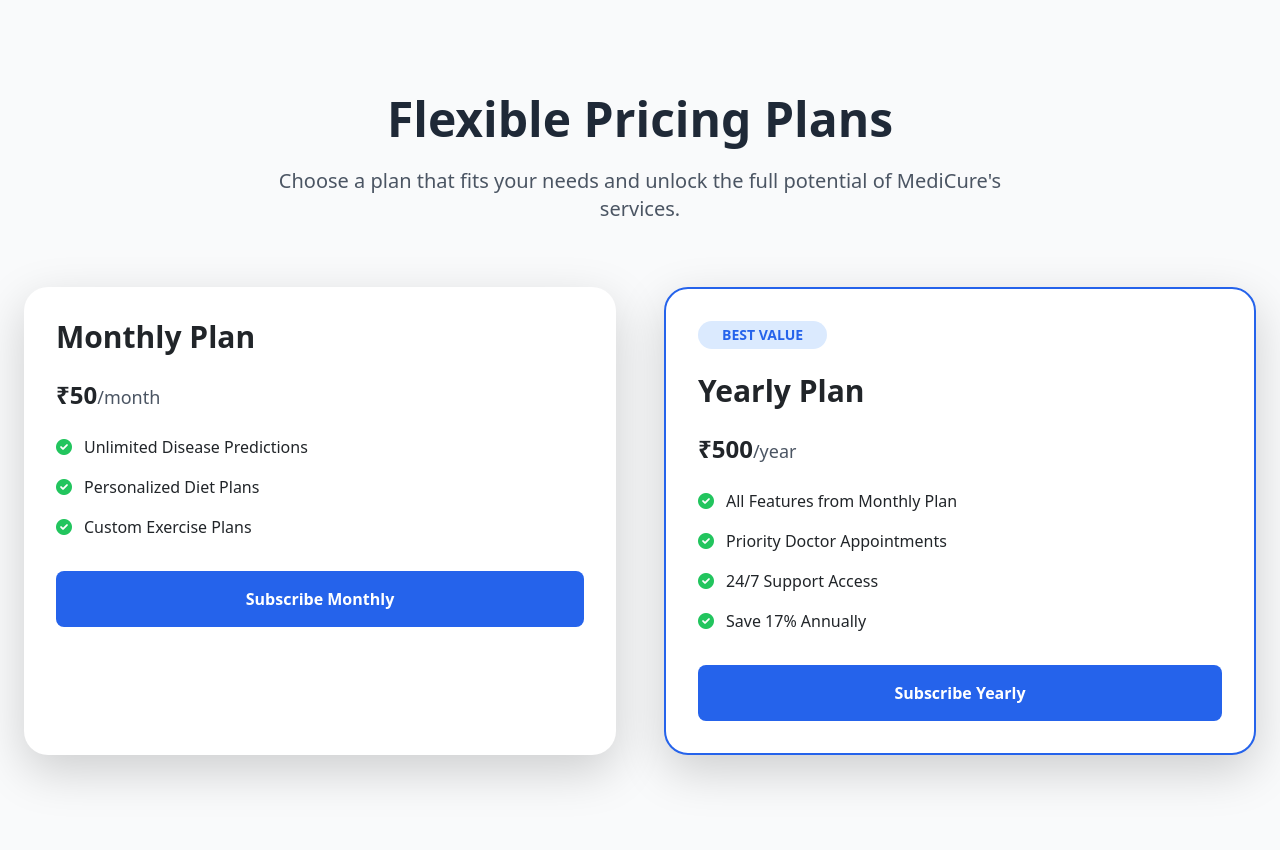
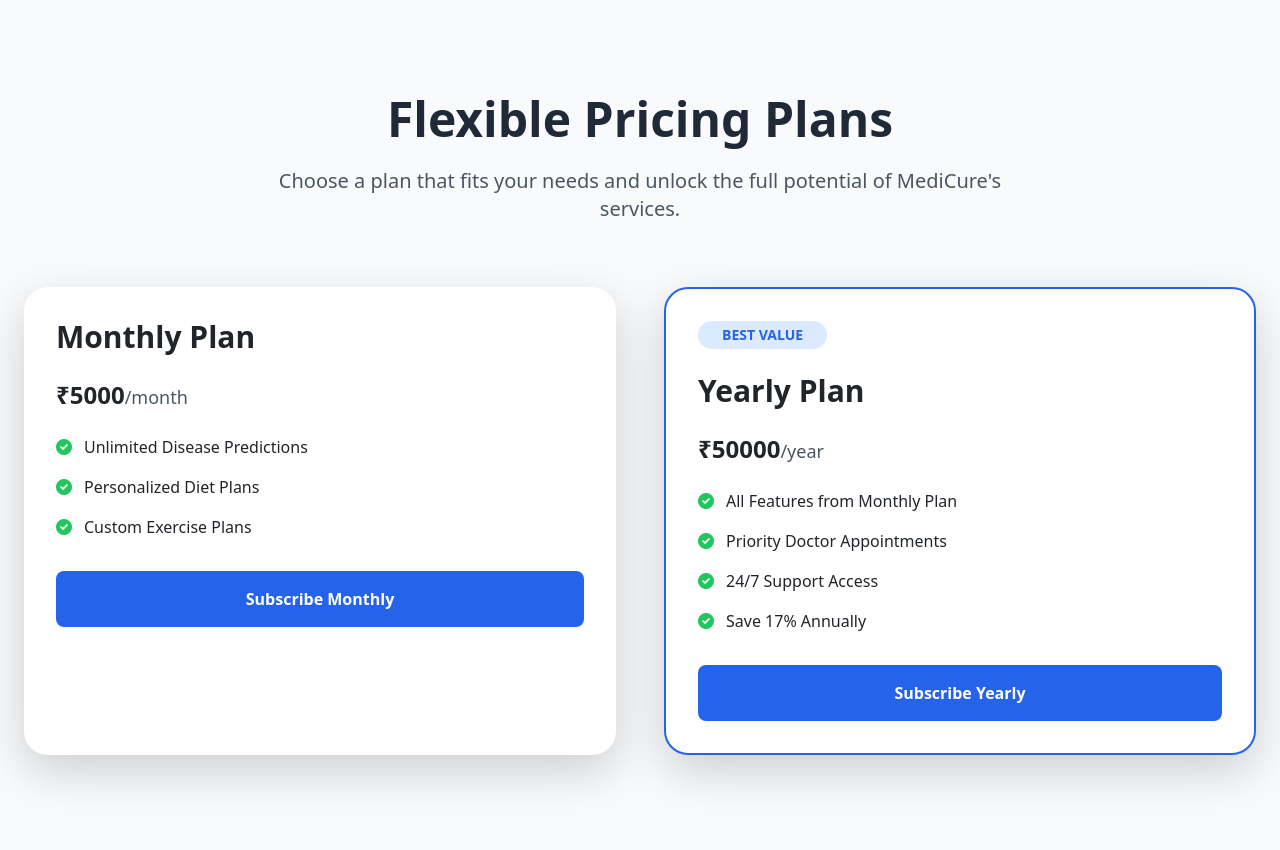
Before and after one commit to PayalSingh15/medicure, a Django app: page / in a window 1280 px wide. Shown: the part 4081-4931 px from the top of the page. Run offline with Django 5.2, Linux system fonts and the light colour scheme; parts of the project's set-up code (start-up, migrations or seed data) failed here and were passed over; some libraries are stand-ins or nearby versions.

Commit message:
minor fixes

```diff
--- a/templates/home.html
+++ b/templates/home.html
@@ -381,7 +381,7 @@
             <!-- Monthly Plan -->
             <div class="bg-white rounded-3xl p-8 shadow-lg hover:shadow-xl transition duration-300">
                 <h3 class="text-3xl font-bold mb-4">Monthly Plan</h3>
-                <p class="text-2xl font-bold mb-6">₹50<span class="text-lg text-gray-600 font-normal">/month</span></p>
+                <p class="text-2xl font-bold mb-6">₹5000<span class="text-lg text-gray-600 font-normal">/month</span></p>
                 <ul class="space-y-4 mb-8">
                     <li class="flex items-center">
                         <i class="fas fa-check-circle text-green-500 mr-3"></i>
@@ -403,7 +403,7 @@
             <div class="bg-white rounded-3xl p-8 shadow-lg border-2 border-blue-600 hover:shadow-xl transition duration-300">
                 <div class="inline-block px-4 py-1 bg-blue-100 text-blue-600 rounded-full text-sm font-semibold mb-4">BEST VALUE</div>
                 <h3 class="text-3xl font-bold mb-4">Yearly Plan</h3>
-                <p class="text-2xl font-bold mb-6">₹500<span class="text-lg text-gray-600 font-normal">/year</span></p>
+                <p class="text-2xl font-bold mb-6">₹50000<span class="text-lg text-gray-600 font-normal">/year</span></p>
                 <ul class="space-y-4 mb-8">
                     <li class="flex items-center">
                         <i class="fas fa-check-circle text-green-500 mr-3"></i>
```
